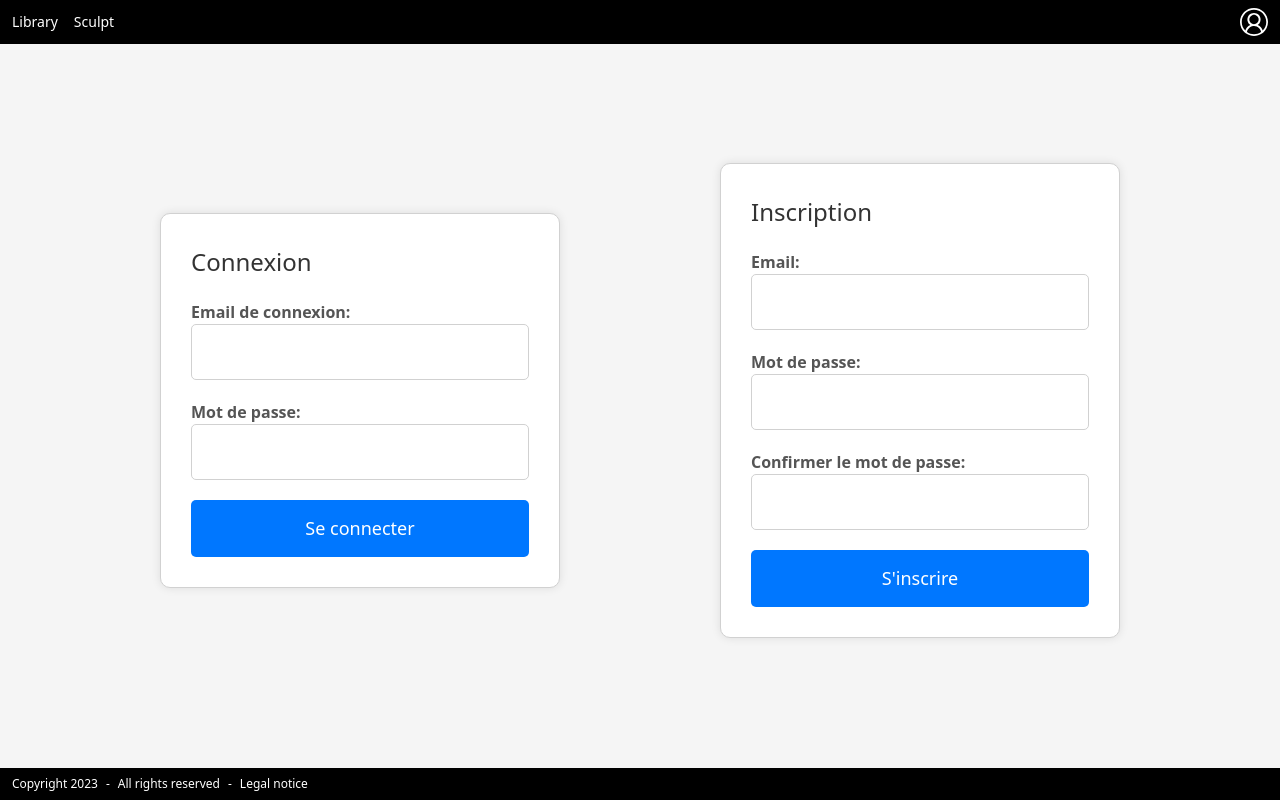
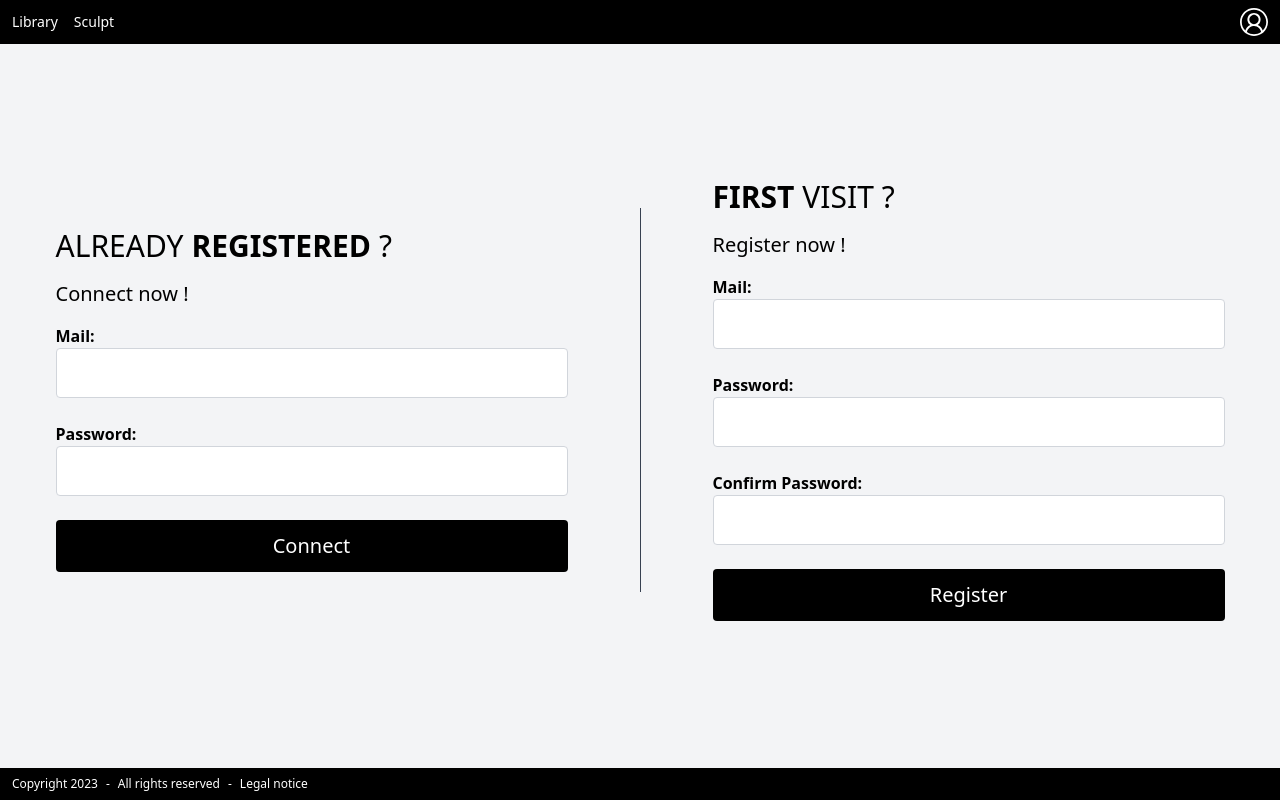
Before and after one commit to https-github-com-Sae501/Sae_501, a Next.js app: page /formulaire in a window 1280 px wide. Built offline with nearby package versions, Linux system fonts and the light colour scheme.

Commit message:
css pour le formulaire

```diff
--- a/app/formulaire/page.tsx
+++ b/app/formulaire/page.tsx
@@ -3,7 +3,6 @@ import React, { useState, ChangeEvent, FormEvent, useEffect } from 'react';
 import Axios from 'axios';
 import Header from '../components/header';
 import Footer from '../components/footer';
-import '../styles/formulaire.css';
 
 const Formulaire: React.FC = () => {
   const [registrationData, setRegistrationData] = useState({
@@ -90,74 +89,78 @@ const Formulaire: React.FC = () => {
   return (
     <div>
       <Header />
-      <div className="centered-container">
-        <form onSubmit={handleLoginSubmit} className="form-container">
-          <h2>Connexion</h2>
-          <div className="form-group">
-            <label>Email de connexion:</label>
+      <div className="flex justify-center items-center min-h-screen bg-gray-100 gap-10 ">
+        <form onSubmit={handleLoginSubmit} className=" overflow-y-auto p-8 w-1/2 max-w-xl ">
+          <h1 className="text-3xl mb-4 flex flex-row gap-2 text-black" >ALREADY <p className='font-bold text-black'>REGISTERED</p> ?</h1>
+          <h2 className="text-xl mb-4 text-black">Connect now !</h2>
+          <div className="mb-6">
+            <label className="block font-bold text-black">Mail:</label>
             <input
               type="email"
               name="email"
               value={loginData.email}
               onChange={handleLoginInputChange}
-              className="input-field"
+              className="w-full p-3 border border-gray-300 rounded text-black"
             />
           </div>
-          <div className="form-group">
-            <label>Mot de passe:</label>
+          <div className="mb-6">
+            <label className="block font-bold text-black">Password:</label>
             <input
               type="password"
               name="password"
               value={loginData.password}
               onChange={handleLoginInputChange}
-              className="input-field"
+              className="w-full p-3 border border-gray-300 rounded text-black"
             />
           </div>
-          <button type="submit" className="submit-button">
-            Se connecter
+          <button type="submit" className="w-full bg-black text-white p-3 rounded text-xl cursor-pointer transition duration-300 hover:bg-gray-700">
+            Connect
           </button>
-          {loginResponse && <p className="success-message">{loginResponse}</p>}
+          {loginResponse && <p className="text-green-500 mt-4">{loginResponse}</p>}
         </form>
-        <form onSubmit={handleRegistrationSubmit} className="form-container">
-          <h2>Inscription</h2>
-          <div className="form-group">
-            <label>Email:</label>
+        <div className="w-px bg-gray-700 h-96"></div>
+        <form onSubmit={handleRegistrationSubmit} className=" w-1/2 p-8  max-w-xl">
+          <h1 className="text-3xl mb-4 text-black flex  flex-row gap-2"> <p className='font-bold text-black'>FIRST</p> VISIT ?</h1>
+          <h2 className="text-xl mb-4 text-black">Register now !</h2>
+          <div className="mb-6">
+            <label className="block font-bold text-black">Mail:</label>
             <input
               type="email"
               name="email"
               value={registrationData.email}
               onChange={handleInputChange}
-              className="input-field"
+              className="w-full p-3 border border-gray-300 rounded text-black"
             />
           </div>
-          <div className="form-group">
-            <label>Mot de passe:</label>
+          <div className="mb-6">
+            <label className="block font-bold text-black">Password:</label>
             <input
               type="password"
               name="plainPassword"
               value={registrationData.plainPassword}
               onChange={handleInputChange}
-              className="input-field"
+              className="w-full p-3 border border-gray-300 rounded text-black"
             />
           </div>
-          <div className="form-group">
-            <label>Confirmer le mot de passe:</label>
+          <div className="mb-6">
+            <label className="block font-bold text-black">Confirm Password:</label>
             <input
               type="password"
               name="confirmPassword"
               value={registrationData.confirmPassword}
               onChange={handleInputChange}
-              className="input-field"
+              className="w-full p-3 border border-gray-300 rounded text-black"
             />
           </div>
-          <button type="submit" className="submit-button">
-            S'inscrire
+          <button type="submit" className="w-full bg-black text-white p-3 rounded text-xl cursor-pointer transition duration-300 hover:bg-gray-700">
+            Register
           </button>
-          {registrationResponse && <p className="success-message">{registrationResponse}</p>}
+          {registrationResponse && <p className="text-green-500 mt-4">{registrationResponse}</p>}
         </form>
       </div>
       <Footer />
     </div>
+
   );
 };
 
--- a/app/styles/formulaire.css
+++ /dev/null
@@ -1,72 +0,0 @@
-/* Ajoutez ces styles à votre fichier CSS (YourStyles.css) */
-
-.centered-container {
-    display: flex;
-    justify-content: center;
-    align-items: center;
-    height: 100vh;
-    margin: 0;
-    padding: 0;
-    background-color: #f5f5f5;
-    gap: 10rem;
-  }
-
-  .form-container {
-    width: 400px;
-    max-height: 600px;
-    overflow-y: auto;
-    padding: 30px;
-    background: #ffffff;
-    border: 1px solid #d1d1d1;
-    border-radius: 10px;
-    box-shadow: 0 0 10px rgba(0, 0, 0, 0.1);
-  }
-
-  .form-container h2 {
-    font-size: 24px;
-    margin-bottom: 20px;
-    color: #333333;
-  }
-
-  .form-group {
-    margin-bottom: 20px;
-  }
-
-  label {
-    display: block;
-    font-weight: bold;
-    color: #555555;
-  }
-
-  .input-field {
-    width: 100%;
-    padding: 15px;
-    border: 1px solid #d1d1d1;
-    border-radius: 5px;
-    font-size: 16px;
-    color: #333333;
-  }
-
-  .submit-button {
-    width: 100%;
-    background-color: #0077ff;
-    color: #ffffff;
-    padding: 15px;
-    border: none;
-    border-radius: 5px;
-    font-size: 18px;
-    cursor: pointer;
-    transition: background-color 0.3s;
-  }
-
-  .submit-button:hover {
-    background-color: #0055cc;
-  }
-
-  .success-message {
-    color: green;
-    margin-top: 10px; /* Ajustez la marge selon vos préférences */
-  }
-
-
-  /* Ajoutez d'autres styles en fonction de vos préférences */
```
